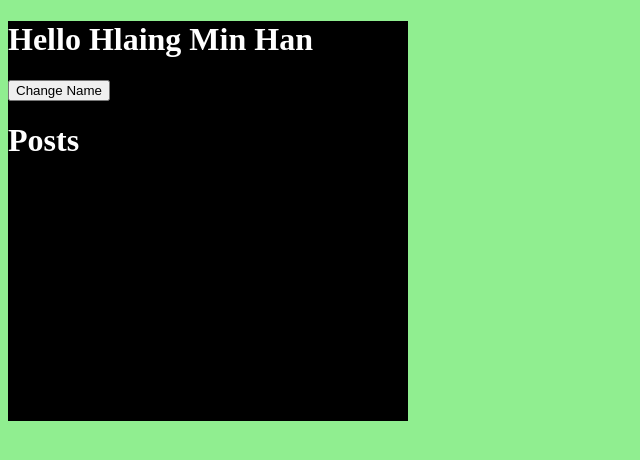
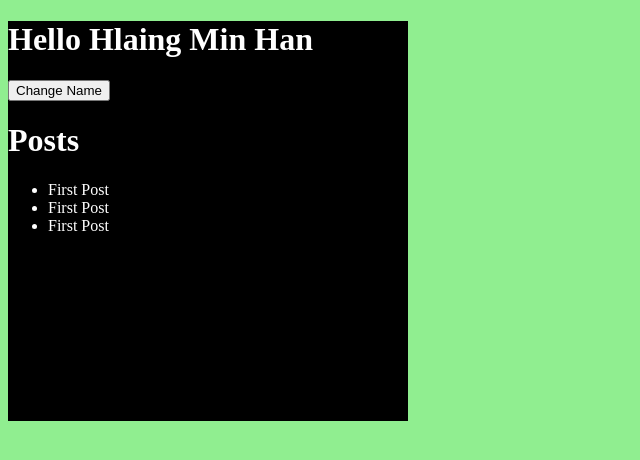
Before and after one commit to Sawglay/my-react-app, a React (Create React App) app in the folder spa-react/: page / in a window 1280 px wide. Shown: the top 460 px of the page, without its empty margins (0-640 px from the left). Built offline with nearby package versions, Linux system fonts and the light colour scheme; the HTML template or start-up script is replaced by a standard one.

Commit message:
feat: added map()

```diff
--- a/spa-react/src/App.js
+++ b/spa-react/src/App.js
@@ -35,6 +35,11 @@ function App() {
       <button onClick={changeName}>Change Name</button>
 
       <h1>Posts</h1>
+      <ul>
+        {posts.map(() => (
+          <li>First Post</li>
+        ))}
+      </ul>
     </div>
   );
 }
```
